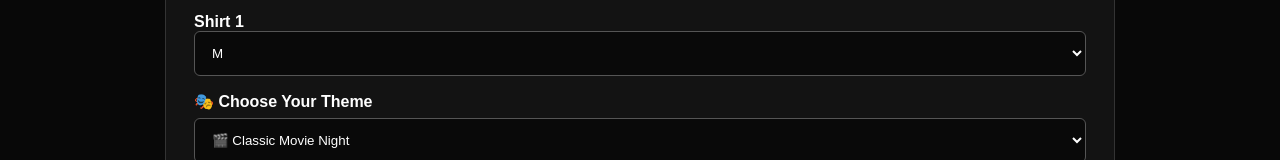
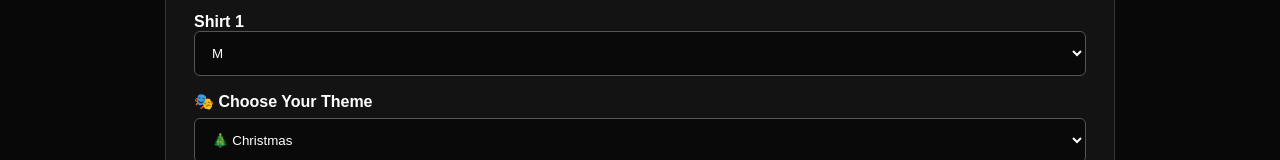
Before and after one commit to turtlejohnson7879-dev/box-office-snacks, a website: page index.html in a window 1280 px wide. Shown: the part 3384-3544 px from the top of the page. Drawn offline with Linux system fonts and the light colour scheme.

Commit message:
Update index.html

```diff
--- a/index.html
+++ b/index.html
@@ -32,7 +32,7 @@
 <div id="snackMessage" class="notice">Choose 12 snacks to continue.</div>
 <label>Drink choice(s)</label><div id="drinks"></div>
 <label>T-shirt size(s)</label><div id="shirts"></div>
-<label for="theme">🎭 Choose Your Theme</label><select id="theme"><option value="classic">🎬 Classic Movie Night</option><option value="horror">👻 Horror Night</option><option value="date">❤️ Date Night</option><option value="family">🍿 Family Movie Night</option><option value="80s">📼 80s Movie Night</option><option value="90s">📺 90s Movie Night</option><option value="christmas">🎄 Christmas Movie Night</option><option value="custom">⭐ Custom Theme</option></select>
+<label for="theme">🎭 Choose Your Theme</label><select id="theme"><option value="christmas">🎄 Christmas</option><option value="valentine">❤️ Valentine's</option><option value="date">🌹 Date Night</option><option value="halloween">🎃 Halloween</option></select>
   <img src="IMG_5222.jpeg" alt="Box Office Snacks Logo" style="max-width:220px;width:100%;height:auto;">
   <div class="notice">🍬 <strong>Surprise Candy Cup:</strong> included automatically. We create a fun assortment for you.</div>
 <div class="total">Package Total: $<span id="total">50</span></div><button class="btn" id="addBtn" onclick="addToCart()" disabled>ADD TO CART & CONTINUE</button>
```
